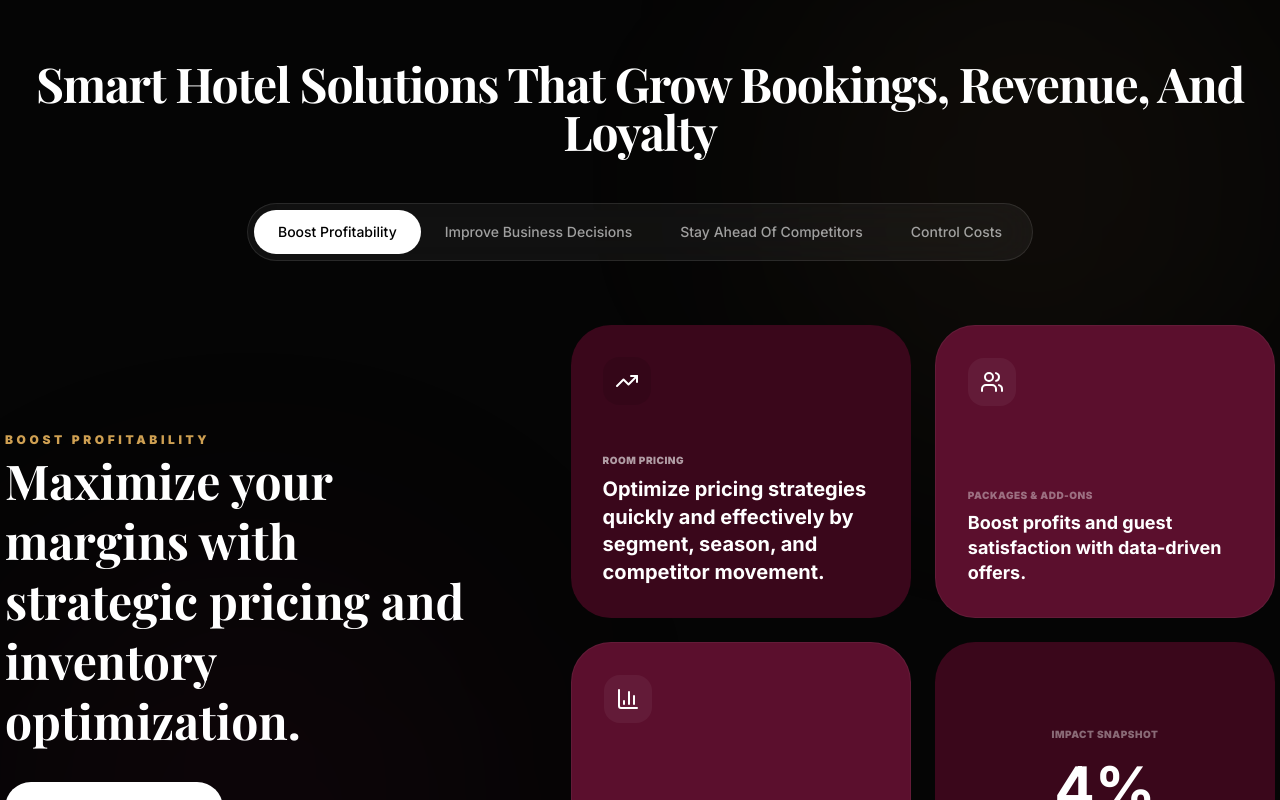
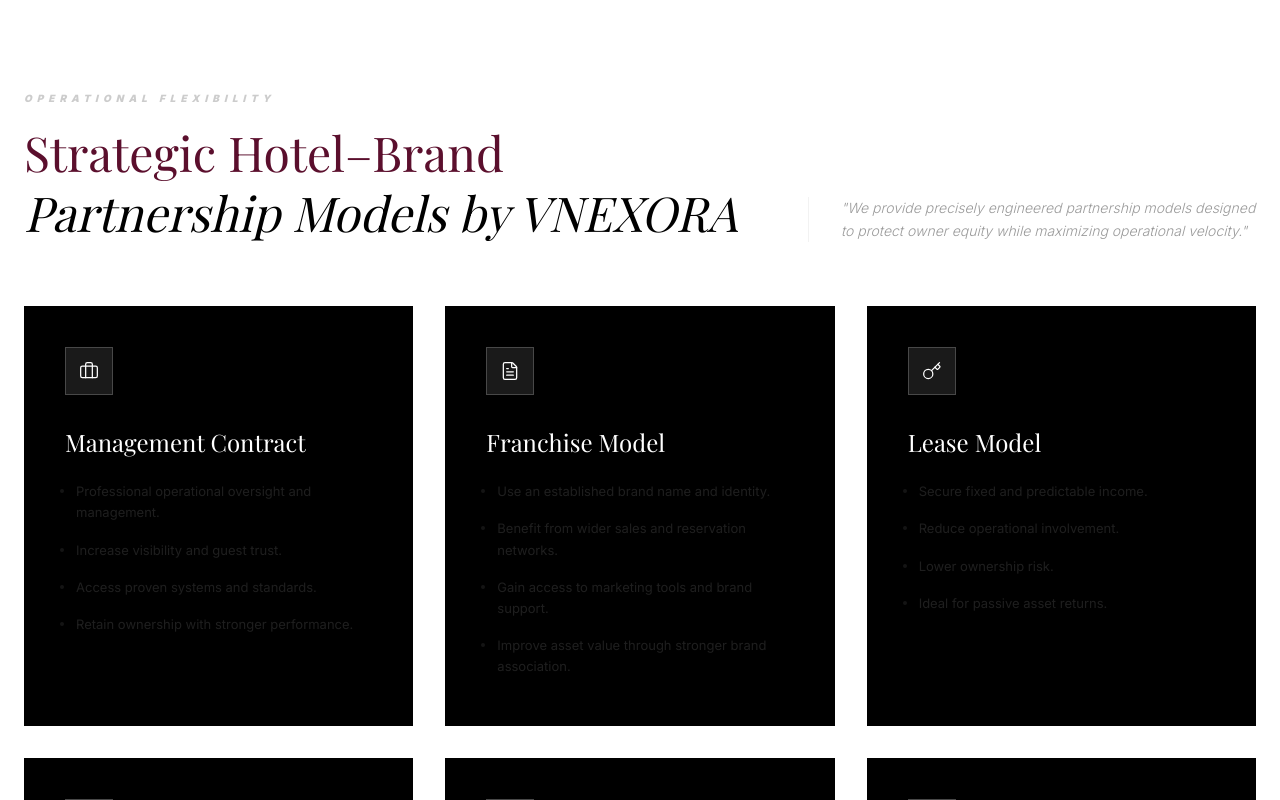
Before and after one commit to cricketmagician/vnexora, a Next.js app: page / in a window 1280 px wide. Shown: the part 3720-4520 px from the top of the page. Built offline with nearby package versions, Linux system fonts and the light colour scheme; a web font is replaced by a local one.

Commit message:
style: move PartnershipStructures up and update heading color to brand maroon

```diff
--- a/src/app/page.tsx
+++ b/src/app/page.tsx
@@ -16,8 +16,8 @@
         <StatsSection />
         <WelcomeIntro />
         <TrustedBrands />
+        <PartnershipStructures />
         <HotelSolutions />
-        <PartnershipStructures />
         <YieldIntelligence />
         <GrowthDrivers />
         <ProblemSection />
--- a/src/components/sections/PartnershipStructures.tsx
+++ b/src/components/sections/PartnershipStructures.tsx
@@ -172,9 +172,9 @@
           <div className="flex flex-col md:flex-row justify-between items-end gap-8">
             <div className="space-y-4">
               <span className="text-[10px] font-black tracking-[0.5em] uppercase text-black/20 block italic">Operational Flexibility</span>
-              <h2 className="text-4xl md:text-5xl font-serif text-black leading-tight">
-                Strategic Hotel–Brand <br />
-                <span className="italic font-light">Partnership Models by VNEXORA</span>
+              <h2 className="text-4xl md:text-5xl font-serif leading-tight">
+                <span className="text-[#5B0F2D]">Strategic Hotel–Brand</span> <br />
+                <span className="italic font-light text-black">Partnership Models by VNEXORA</span>
               </h2>
             </div>
             <p className="max-w-md text-black/40 text-sm font-light leading-relaxed italic border-l border-black/5 pl-8">
```
